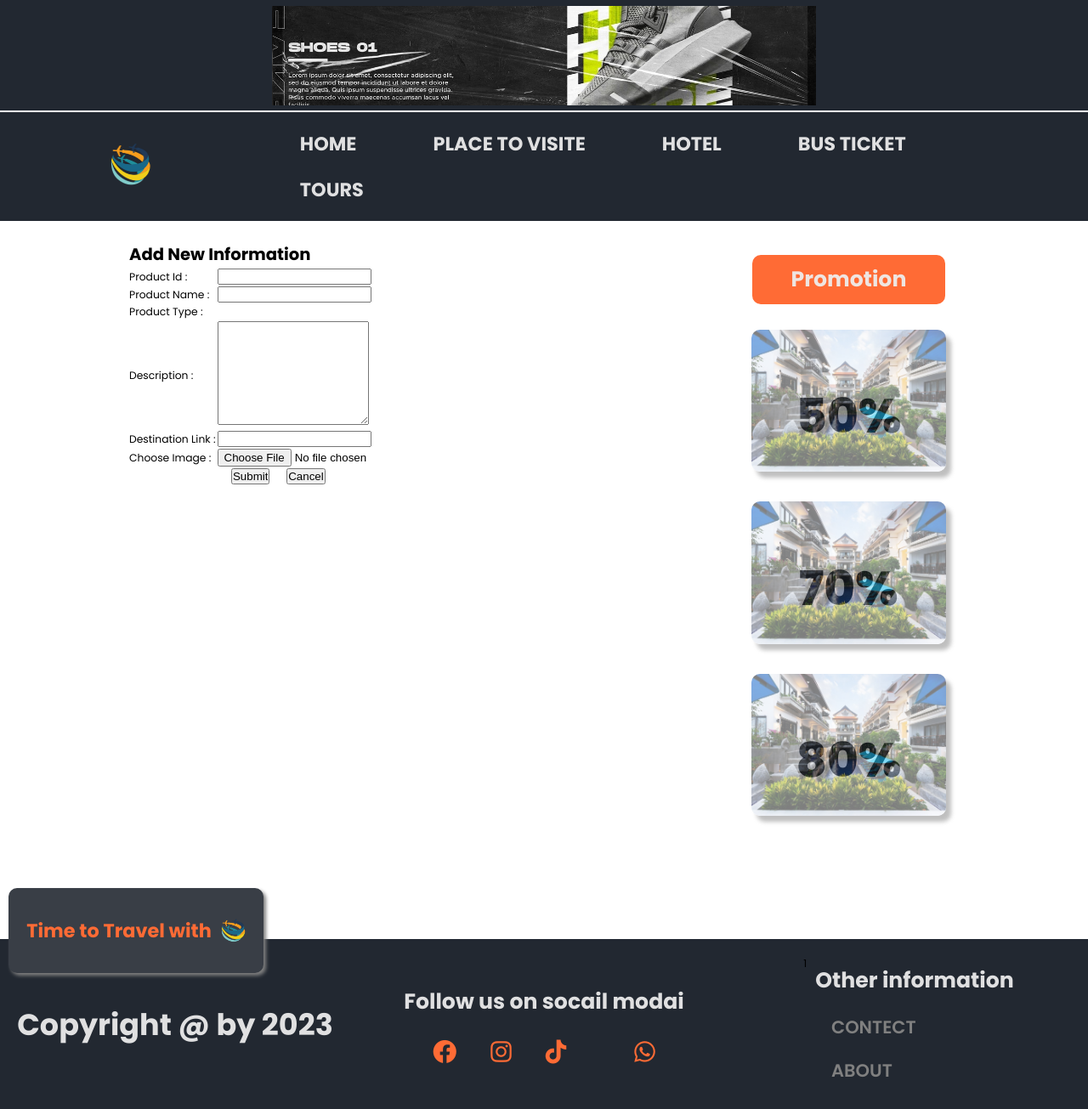
After one commit to KhanVichet/ProjectPHP, a PHP site: page /AddNew.php in a window 1280 px wide. The commit adds this page. Shown: the whole page at 85% size. Run offline with PHP 8.4, Linux system fonts and the light colour scheme.

Commit message:
'11/7/2023'

```diff
--- /dev/null
+++ b/AddNew.php
@@ -0,0 +1,106 @@
+<!DOCTYPE html>
+<html lang="en">
+<head>
+    <meta charset="UTF-8">
+    <meta name="viewport" content="width=device-width, initial-scale=1.0">
+
+    <link rel="stylesheet" href="https://cdnjs.cloudflare.com/ajax/libs/font-awesome/6.4.2/css/all.min.css" integrity="sha512-z3gLpd7yknf1YoNbCzqRKc4qyor8gaKU1qmn+CShxbuBusANI9QpRohGBreCFkKxLhei6S9CQXFEbbKuqLg0DA==" crossorigin="anonymous" referrerpolicy="no-referrer" />
+    <link rel="stylesheet" href="./Style.css">
+    <title>Document</title>
+</head>
+<body>
+    <header>
+        <?php include('includeFiles/Banner.php'); ?>
+        <?php include 'includeFiles/menu.php'; ?>
+    </header>
+
+    <main>
+        <div class="container">
+            <div class="left-main">
+                <div class="form">
+                    <form action="#" name="frmAddNew" method="post" enctype="multipart/form-data">
+
+                    </form>
+                </div>
+                <table class="table">
+                    <tr>
+                        <td>
+                            <form name="frmAddNew" action="#" method="post" enctype="multipart/form-data">
+                                <table>
+                                    <tr>
+                                        <td colspan="2">
+                                            <h2> Add New Information </h2>
+                                        </td>
+                                    </tr>
+                                    <tr>
+                                        <td>Product Id :</td>
+                                        <td>
+                                            <input type="text" name="txtId">
+                                        </td>
+                                    </tr>
+                                    <tr>
+                                        <td>Product Name :</td>
+                                        <td><input type="text" name="txtProName"></td>
+                                    </tr>
+                                    <tr>
+                                        <td >Product Type :</td>
+                                        <td>
+                                            <?php
+                                                /*                include('qur/fTQuery.php');
+                                                    if ($rft->num_rows > 0)
+                                                    {
+                                                    echo '<select name="fType" style="width: 150px">';
+                                                        while($roft = $rft->fetch_assoc())
+                                                    echo ('"<option value="'.$roft["fTypeId"].'">'.$roft["fType"].'</option>"');
+                                                    echo '</select>';
+                                                    }
+                                                    else
+                                                        echo "0 results";*/
+                                            ?>
+
+                                        </td>
+                                    </tr>
+                                    <tr>
+                                        <td>Description :</td>
+                                        <td><textarea rows="8">
+                                            </textarea></td>
+                                    </tr>
+                                    <tr>
+                                        <td >Destination Link :</td>
+                                        <td><input type="text" name="txtDesLink"></td>
+                                    </tr>
+                                    <tr>
+                                        <td >Choose Image :</td>
+                                        <td ><input type="file" name="fImg" ></td>
+                                    </tr>
+                                    <tr>
+                                        <td ></td>
+                                        <td>
+                                            &nbsp;&nbsp;&nbsp;&nbsp;
+                                            <input type="Submit" name="cmdSubmint" value="Submit">
+                                            &nbsp;&nbsp;&nbsp;&nbsp;
+                                            <input type="Reset" name="cmdReset" value="Cancel">
+                                        </td>
+                                    </tr>
+                                </table>
+                            </form>
+                        </td>
+
+                    </tr>
+
+                </table>
+            </div>
+            <div class="right-main">
+                <?php include 'includeFiles/promotion.php'; ?>
+            </div>
+        </div>
+    </main>
+
+    <!-- footer -->
+    <footer>
+        <?php include 'includeFiles/footer.php'; ?>
+    </footer>
+</body>
+<script src="https://cdnjs.cloudflare.com/ajax/libs/jquery/3.7.1/jquery.min.js" integrity="sha512-v2CJ7UaYy4JwqLDIrZUI/4hqeoQieOmAZNXBeQyjo21dadnwR+8ZaIJVT8EE2iyI61OV8e6M8PP2/4hpQINQ/g==" crossorigin="anonymous" referrerpolicy="no-referrer"></script>
+<script src="javascript.js"></script>
+</html>
--- a/Style.css
+++ b/Style.css
@@ -219,7 +219,6 @@ main div.container {
     width: 5px;
     height: 100%;
     background: var(--color-sunset-orange);
-
 }
 
 .container .left-main .sub-main .header .title h2 {
@@ -519,3 +518,9 @@ section.footer {
 .footer-menu .menu-list ul li a:hover::after{
     height: 100%;
 }
+
+
+/* add new  */
+main .container .left-main .table {
+    width: 80%;
+}
--- a/footer.php
+++ b/includeFiles/footer.php
@@ -13,7 +13,7 @@
         </div>
     </div>
     <div class="footer-menu">
-        <div class="title">
+        <div class="title">1
             <h2>Other information</h2>
         </div>
         <div class="menu-list">
```
Also changed, not shown: Home.php (+9 -9 lines), includeFiles/Banner.php (renamed from Banner.php), includeFiles/main-bus-tickit.php (renamed from main-bus-tickit.php), includeFiles/main-hotel.php (renamed from main-hotel.php), includeFiles/main-place.php (renamed from main-place.php), includeFiles/main-tours.php (renamed from main-tours.php), includeFiles/menu.php (renamed from menu.php), includeFiles/promotion.php (renamed from promotion.php), javascript.js (line endings or trailing spaces).
